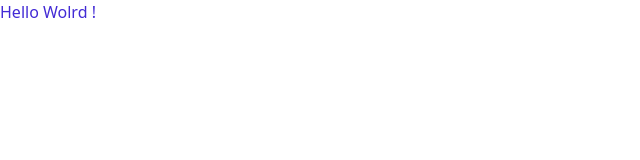
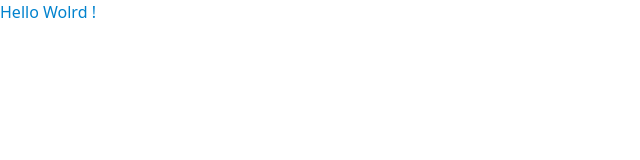
Before and after one commit to NathanVienne/curriculum_vitae, a React (Vite) app: page / in a window 1280 px wide. Shown: the top 160 px of the page, without its empty margins (0-640 px from the left). Built offline with nearby package versions, Linux system fonts and the light colour scheme.

Commit message:
DaisyUi plugin added

```diff
--- a/index.html
+++ b/index.html
@@ -1,5 +1,5 @@
 <!doctype html>
-<html lang="en">
+<html lang="en" data-theme="personnal">
   <head>
     <meta charset="UTF-8" />
     <link rel="icon" type="image/svg+xml" href="/vite.svg" />
--- a/src/index.css
+++ b/src/index.css
@@ -1,2 +1,40 @@
 @import "tailwindcss";
-@plugin "daisyui";
+
+@plugin "daisyui" {
+  themes: corporate --default;
+}
+
+@plugin "daisyui/theme" {
+  name: "corporate";
+  default: false;
+  prefersdark: false;
+  color-scheme: "light";
+  --color-base-100: oklch(1 0 0);
+  --color-base-200: oklch(93% 0 0);
+  --color-base-300: oklch(86% 0 0);
+  --color-base-content: oklch(22.389% 0.031 278.072);
+  --color-primary: oklch(0.3938 0.2416 270.17);
+  --color-primary-content: oklch(98% 0.003 247.858);
+  --color-secondary: oklch(0.9054 0.15455 194.769);
+  --color-secondary-content: oklch(100% 0 0);
+  --color-accent: oklch(0.8304 0.1459 74.36);
+  --color-accent-content: oklch(27% 0.041 260.031);
+  --color-neutral: oklch(1 0 0);
+  --color-neutral-content: oklch(100% 0 0);
+  --color-info: oklch(54% 0.281 293.009);
+  --color-info-content: oklch(100% 0 0);
+  --color-success: oklch(76% 0.177 163.223);
+  --color-success-content: oklch(100% 0 0);
+  --color-warning: oklch(85% 0.199 91.936);
+  --color-warning-content: oklch(0% 0 0);
+  --color-error: oklch(64% 0.246 16.439);
+  --color-error-content: oklch(0% 0 0);
+  --radius-selector: 0.25rem;
+  --radius-field: 0.25rem;
+  --radius-box: 0.25rem;
+  --size-selector: 0.25rem;
+  --size-field: 0.25rem;
+  --border: 1px;
+  --depth: 0;
+  --noise: 0;
+}
```
